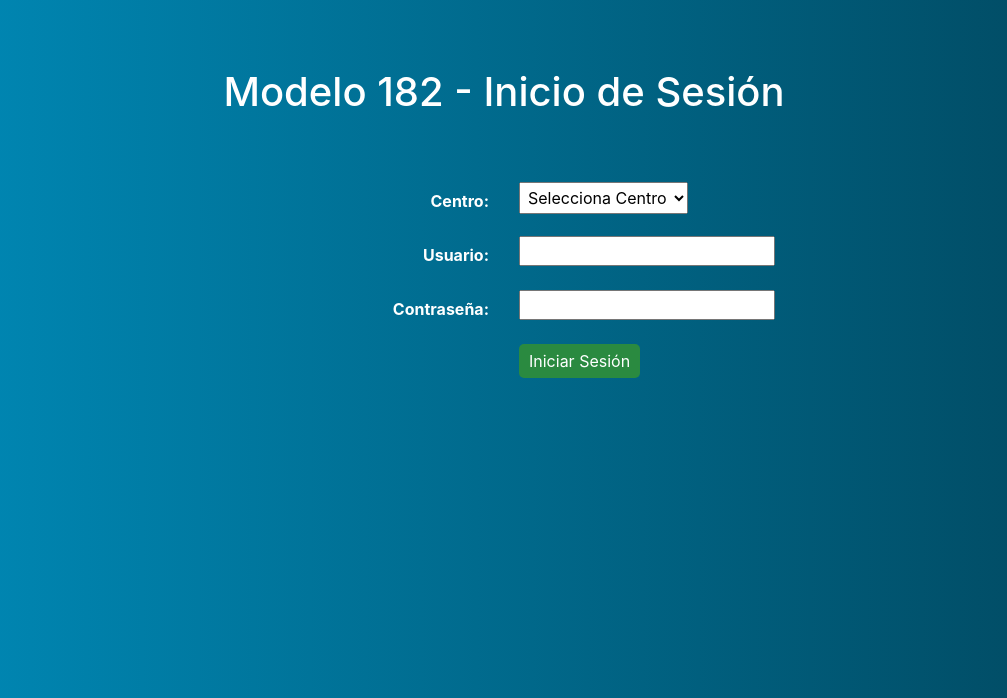
After one commit to hugobraulio/modelo182, a PHP site: page /login.php in a window 1280 px wide. The commit adds this page. Shown: the top 698 px of the page, without its empty margins (136-1143 px from the left). Run offline with PHP 8.4, Linux system fonts and the light colour scheme; a stand-in replaces the project's code that opens the database connection.

Commit message:
login and default values

```diff
--- /dev/null
+++ b/config_neru.php
@@ -0,0 +1,6 @@
+<?php return array (
+  'denominacion' => 'Fundación Dhamma Neru',
+  'telefono' => '635824502',
+  'persona' => 'Julio Hervas',
+  'nif' => '31697511S',
+); ?>
--- a/index.php
+++ b/init.php
@@ -1,4 +1,5 @@
 <?php
+   error_reporting(E_ALL); ini_set('display_errors', 1);
    $message = '';
    if (isset($_GET['message'])) {
        $message = $_GET['message'];
@@ -48,6 +49,7 @@
             <p>
               5) <input type="submit" id="generate_txt" class="button" style="background-color:#2a8a40" value="Generar TXT" name="submit" disabled>
             </p>
+            <input type="hidden" id="center" value="<?php echo $_GET["center"]?>">
             <p><span id="message"><?php echo $message; ?></span></p>
           </form>
         </p>
--- /dev/null
+++ b/login.php
@@ -0,0 +1,60 @@
+<?php
+   $message = '';
+   if (isset($_GET['message'])) {
+       $message = $_GET['message'];
+   }
+?>
+<!DOCTYPE html>
+  <html lang="es">
+    <head>
+      <meta charset="UTF-8">
+      <title>Modelo 182 - Inicio de Sesión</title>
+      <link rel="stylesheet" href="assets/css/style.css">
+      <link href="https://maxcdn.bootstrapcdn.com/bootstrap/4.5.2/css/bootstrap.min.css" rel="stylesheet">
+    </head>
+    <body>
+      <div class="container">
+        <p><h1 class="title-bar">Modelo 182 - Inicio de Sesión</h1></p>
+        <br/>
+        <p>
+          <form action="loginProcess.php" method="post" enctype="multipart/form-data">
+            <div class="form-group row">
+              <label for="center" class="offset-sm-2 col-sm-4 col-form-label text-right text-white">
+                <b>Centro:</b>
+              </label>
+              <div class="col-sm-4">
+              <select id="center" name="center" style="padding:4px" required>
+                  <option value="nocenter">Selecciona Centro</option>
+                  <option value="neru">Dhamma Neru</option>
+                  <option value="sacca">Dhamma Sacca</option>
+                </select>
+              </div>
+            </div>
+            <div class="form-group row">
+              <label for="user" class="offset-sm-2 col-sm-4 col-form-label text-right text-white">
+                <b>Usuario:</b>
+              </label>
+              <div class="col-sm-4">
+                <input type="text" id="user" name="user" required>
+              </div>
+            </div>
+            <div class="form-group row">
+              <label for="password" class="offset-sm-2 col-sm-4 col-form-label text-right text-white">
+                <b>Contraseña:</b>
+              </label>
+              <div class="col-sm-4">
+                <input type="password" id="password" name="password" required>
+              </div>
+              <br>
+            </div>
+            <div class="form-group row">
+              <div class="col-sm-4 offset-sm-6">
+                <input type="submit" id="login" class="button" style="background-color:#2a8a40" value="Iniciar Sesión" name="submit">
+              </div>
+            </div>
+            <p><span id="message_login" style="font-size:large"><?php echo $message; ?></span></p>
+          </form>
+        </p>
+      </div>
+    </body>
+  </html>
```
Also changed, not shown: config_sacca.php (added, +9 -0 lines), formDeclarante.php (+9 -4 lines), loginProcess.php (added, +18 -0 lines), upload.php (+12 -0 lines).
